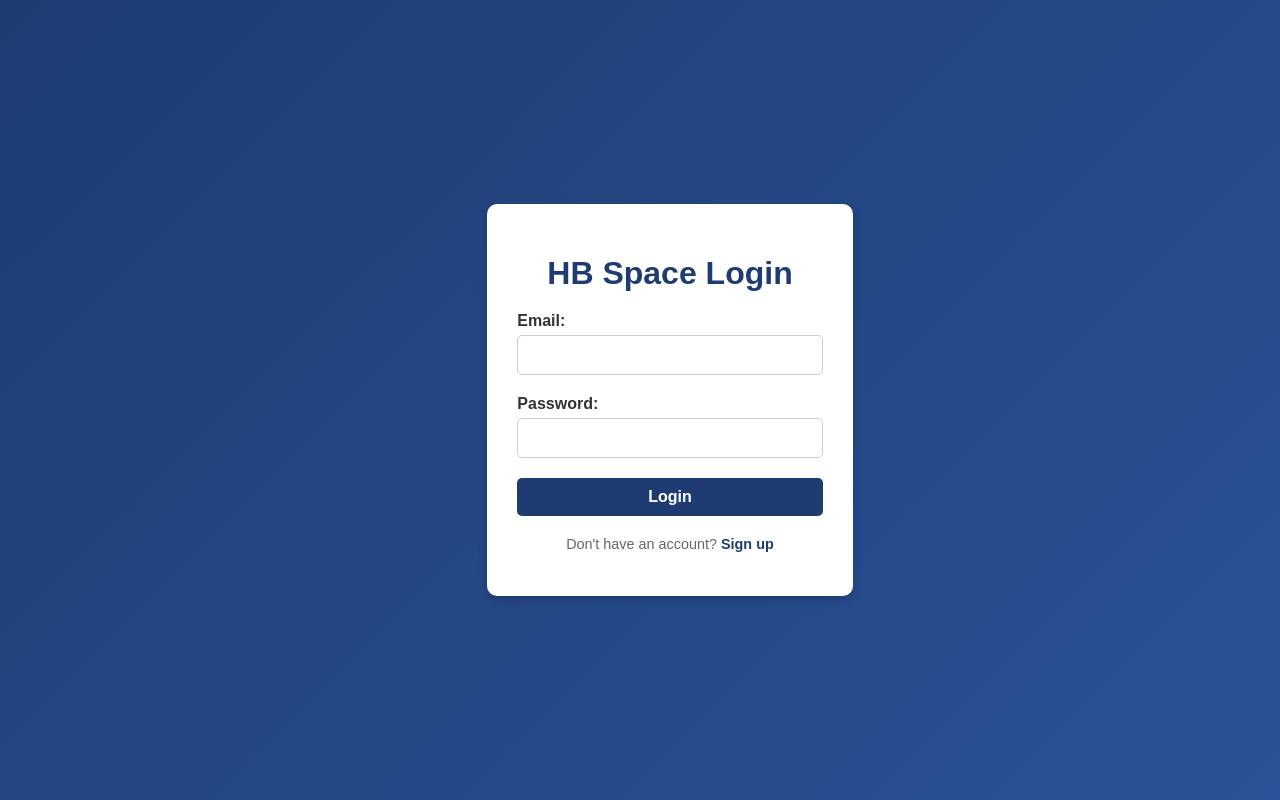
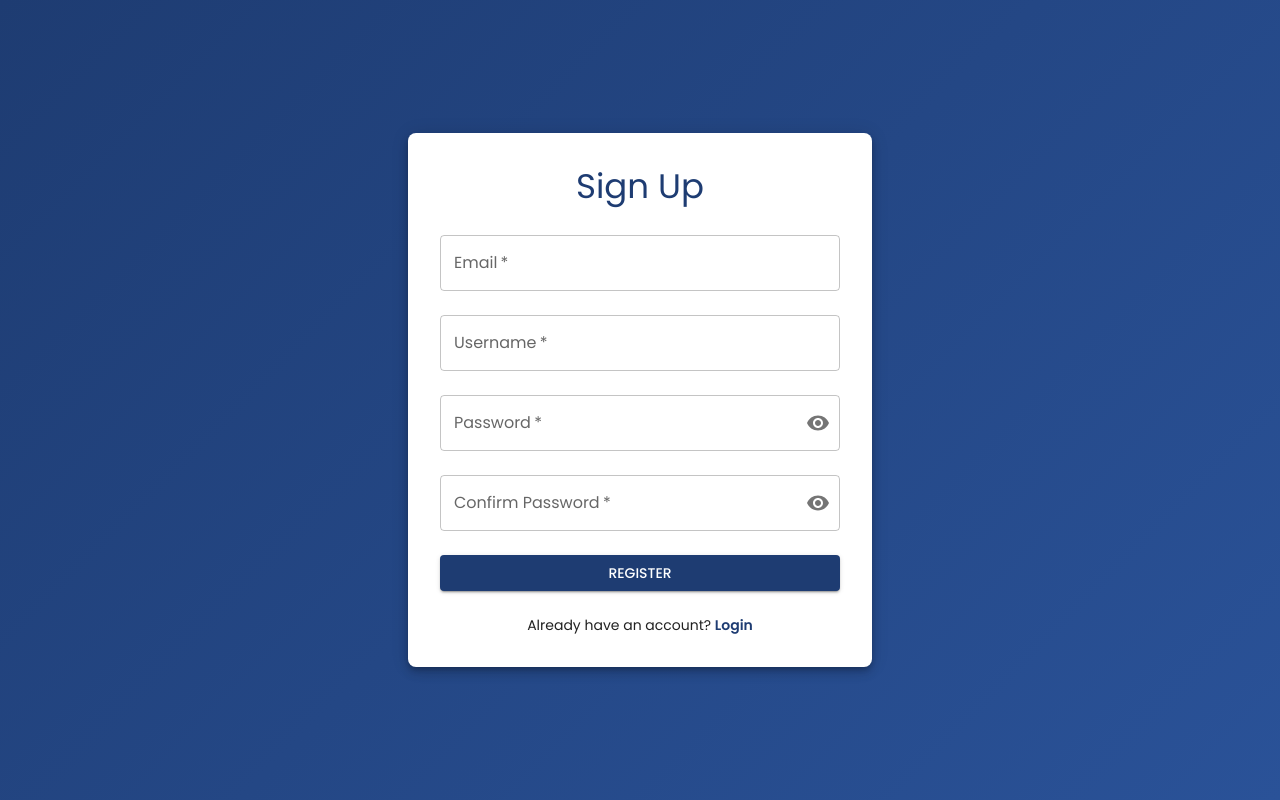
Before and after one commit to foxsroot/HB-Space, a React (Vite) app in the folder frontend/: page /register in a window 1280 px wide. Built offline with nearby package versions, Linux system fonts and the light colour scheme.

Commit message:
Added Registration Page & Converted to MaterialUI

```diff
--- a/frontend/src/css/index.css
+++ b/frontend/src/css/index.css
@@ -1,68 +1,7 @@
-/* :root {
-  font-family: system-ui, Avenir, Helvetica, Arial, sans-serif;
-  line-height: 1.5;
-  font-weight: 400;
+@import url('https://fonts.googleapis.com/css2?family=Poppins:wght@400;500;600&display=swap');
 
-  color-scheme: light dark;
-  color: rgba(255, 255, 255, 0.87);
-  background-color: #213448;
-
-  font-synthesis: none;
-  text-rendering: optimizeLegibility;
-  -webkit-font-smoothing: antialiased;
-  -moz-osx-font-smoothing: grayscale;
+html, body {
+  margin: 0;
+  padding: 0;
+  height: 100%;
 }
-
-a {
-  font-weight: 500;
-  color: #646cff;
-  text-decoration: inherit;
-}
-a:hover {
-  color: #535bf2;
-}
-
-body {
-  margin: 0;
-  display: flex;
-  place-items: center;
-  min-width: 320px;
-  min-height: 100vh;
-}
-
-h1 {
-  font-size: 3.2em;
-  line-height: 1.1;
-}
-
-button {
-  border-radius: 8px;
-  border: 1px solid transparent;
-  padding: 0.6em 1.2em;
-  font-size: 1em;
-  font-weight: 500;
-  font-family: inherit;
-  background-color: #1a1a1a;
-  cursor: pointer;
-  transition: border-color 0.25s;
-}
-button:hover {
-  border-color: #646cff;
-}
-button:focus,
-button:focus-visible {
-  outline: 4px auto -webkit-focus-ring-color;
-}
-
-@media (prefers-color-scheme: light) {
-  :root {
-    color: #213448;
-    background-color: #ffffff;
-  }
-  a:hover {
-    color: #747bff;
-  }
-  button {
-    background-color: #f9f9f9;
-  }
-} */
--- a/frontend/src/css/login.css
+++ /dev/null
@@ -1,131 +0,0 @@
-body {
-  font-family: 'Arial', sans-serif;
-  background: linear-gradient(135deg, #1e3c72, #2a5298);
-  color: #ffffff;
-  margin: 0;
-  padding: 0;
-  display: flex;
-  justify-content: center;
-  align-items: center;
-  height: 100vh;
-}
-
-#root {
-  max-width: 1280px;
-  margin: 0 auto;
-  padding: 2rem;
-  text-align: center;
-}
-
-.logo {
-  height: 6em;
-  padding: 1.5em;
-  will-change: filter;
-  transition: filter 300ms;
-}
-.logo:hover {
-  filter: drop-shadow(0 0 2em #646cffaa);
-}
-.logo.react:hover {
-  filter: drop-shadow(0 0 2em #61dafbaa);
-}
-
-@keyframes logo-spin {
-  from {
-    transform: rotate(0deg);
-  }
-  to {
-    transform: rotate(360deg);
-  }
-}
-
-@media (prefers-reduced-motion: no-preference) {
-  a:nth-of-type(2) .logo {
-    animation: logo-spin infinite 20s linear;
-  }
-}
-
-.card {
-  padding: 2em;
-}
-
-.read-the-docs {
-  color: #888;
-}
-
-.login-container {
-  background-color: #ffffff;
-  color: #333333;
-  max-width: 400px;
-  width: 100%;
-  padding: 30px;
-  border-radius: 10px;
-  box-shadow: 0 4px 10px rgba(0, 0, 0, 0.2);
-  text-align: center;
-}
-
-h1 {
-  font-size: 2rem;
-  margin-bottom: 20px;
-  color: #1e3c72;
-}
-
-.form-group {
-  margin-bottom: 20px;
-  text-align: left;
-}
-
-label {
-  display: block;
-  margin-bottom: 5px;
-  font-weight: bold;
-  color: #333333;
-}
-
-input {
-  width: 93%;
-  padding: 10px;
-  border: 1px solid #cccccc;
-  border-radius: 5px;
-  font-size: 1rem;
-  color: #333333;
-}
-
-input:focus {
-  outline: none;
-  border-color: #1e3c72;
-  box-shadow: 0 0 5px rgba(30, 60, 114, 0.5);
-}
-
-.login-button {
-  width: 100%;
-  padding: 10px;
-  background-color: #1e3c72;
-  color: #ffffff;
-  border: none;
-  border-radius: 5px;
-  font-size: 1rem;
-  font-weight: bold;
-  cursor: pointer;
-  transition: background-color 0.3s ease;
-}
-
-.login-button:hover {
-  background-color: #2a5298;
-}
-
-.footer {
-  margin-top: 20px;
-  font-size: 0.9rem;
-  color: #666666;
-}
-
-.footer a {
-  color: #1e3c72;
-  text-decoration: none;
-  font-weight: bold;
-}
-
-.footer a:hover {
-  text-decoration: underline;
-}
--- a/frontend/src/login.tsx
+++ b/frontend/src/login.tsx
@@ -1,5 +1,12 @@
 import { useState } from 'react';
-import './css/login.css';
+import {
+  Box,
+  Button,
+  TextField,
+  Typography,
+  Link,
+  Paper,
+} from '@mui/material';
 
 function Login() {
   const [email, setEmail] = useState('');
@@ -13,39 +20,69 @@ function Login() {
   };
 
   return (
-    <div className="login-container">
-      <h1>HB Space Login</h1>
-      <form onSubmit={handleLogin}>
-        <div className="form-group">
-          <label htmlFor="email">Email:</label>
-          <input
+    <Box
+      display="flex"
+      justifyContent="center"
+      alignItems="center"
+      minHeight="100vh"
+      sx={{
+        background: 'linear-gradient(135deg, #1e3c72, #2a5298)',
+        m: 0,
+        p: 0
+      }}
+    >
+      <Paper
+        elevation={6}
+        sx={{
+          padding: 4,
+          width: 400,
+          borderRadius: 2,
+          textAlign: 'center',
+        }}
+      >
+        <Typography variant="h4" gutterBottom color="primary">
+          Login
+        </Typography>
+
+        <Box component="form" onSubmit={handleLogin} noValidate>
+          <TextField
+            label="Email"
             type="email"
-            id="email"
+            fullWidth
+            margin="normal"
             value={email}
             onChange={(e) => setEmail(e.target.value)}
             required
           />
-        </div>
-        <div className="form-group">
-          <label htmlFor="password">Password:</label>
-          <input
+          <TextField
+            label="Password"
             type="password"
-            id="password"
+            fullWidth
+            margin="normal"
             value={password}
             onChange={(e) => setPassword(e.target.value)}
             required
           />
-        </div>
-        <button type="submit" className="login-button">
-          Login
-        </button>
-      </form>
-      <div className="footer">
-        <p>
-          Don't have an account? <a href="/register">Sign up</a>
-        </p>
-      </div>
-    </div>
+          <Button
+            type="submit"
+            variant="contained"
+            fullWidth
+            sx={{ mt: 2, backgroundColor: '#1e3c72', '&:hover': { backgroundColor: '#2a5298' } }}
+          >
+            Login
+          </Button>
+        </Box>
+
+        <Box mt={3}>
+          <Typography variant="body2">
+            Don&apos;t have an account?{' '}
+            <Link href="/register" underline="hover" fontWeight="bold" color="primary">
+              Sign up
+            </Link>
+          </Typography>
+        </Box>
+      </Paper>
+    </Box>
   );
 }
 
--- a/frontend/src/main.tsx
+++ b/frontend/src/main.tsx
@@ -1,10 +1,21 @@
-import { StrictMode } from 'react'
-import { createRoot } from 'react-dom/client'
-import './css/index.css'
-import Login from './login.tsx'
+import { StrictMode } from 'react';
+import { createRoot } from 'react-dom/client';
+import { BrowserRouter, Routes, Route } from 'react-router-dom';
+import { ThemeProvider } from '@mui/material/styles';
+import './css/index.css';
+import Login from './login.tsx';
+import Register from './register.tsx';
+import theme from './theme';
 
 createRoot(document.getElementById('root')!).render(
   <StrictMode>
-    <Login />
+    <ThemeProvider theme={theme}>
+      <BrowserRouter>
+        <Routes>
+          <Route path="/login" element={<Login />} />
+          <Route path="/register" element={<Register />} />
+        </Routes>
+      </BrowserRouter>
+    </ThemeProvider>
   </StrictMode>,
 )
--- /dev/null
+++ b/frontend/src/register.tsx
@@ -0,0 +1,149 @@
+import { useState } from 'react';
+import {
+  Box,
+  Button,
+  TextField,
+  Typography,
+  Link,
+  Paper,
+  InputAdornment,
+  IconButton,
+} from '@mui/material';
+import { Visibility, VisibilityOff } from '@mui/icons-material';
+
+function Register() {
+  const [email, setEmail] = useState('');
+  const [username, setUsername] = useState('');
+  const [password, setPassword] = useState('');
+  const [confirmPassword, setConfirmPassword] = useState('');
+  const [showPassword, setShowPassword] = useState(false);
+  const [showConfirmPassword, setShowConfirmPassword] = useState(false);
+  const [error, setError] = useState('');
+
+  const handleRegister = (e: React.FormEvent) => {
+    e.preventDefault();
+
+    if (password !== confirmPassword) {
+      setError('Passwords do not match');
+      return;
+    }
+
+    setError('');
+    console.log('Email:', email);
+    console.log('Username:', username);
+    console.log('Password:', password);
+    // Add your registration logic here (e.g., API call)
+  };
+
+  return (
+    <Box
+      display="flex"
+      justifyContent="center"
+      alignItems="center"
+      minHeight="100vh"
+      sx={{
+        background: 'linear-gradient(135deg, #1e3c72, #2a5298)',
+        m: 0,
+        p: 0,
+      }}
+    >
+      <Paper
+        elevation={6}
+        sx={{
+          padding: 4,
+          width: 400,
+          borderRadius: 2,
+          textAlign: 'center',
+        }}
+      >
+        <Typography variant="h4" gutterBottom color="primary">
+          Sign Up
+        </Typography>
+
+        <Box component="form" onSubmit={handleRegister} noValidate>
+          <TextField
+            label="Email"
+            type="email"
+            fullWidth
+            margin="normal"
+            value={email}
+            onChange={(e) => setEmail(e.target.value)}
+            required
+          />
+          <TextField
+            label="Username"
+            type="text"
+            fullWidth
+            margin="normal"
+            value={username}
+            onChange={(e) => setUsername(e.target.value)}
+            required
+          />
+          <TextField
+            label="Password"
+            type={showPassword ? 'text' : 'password'}
+            fullWidth
+            margin="normal"
+            value={password}
+            onChange={(e) => setPassword(e.target.value)}
+            required
+            InputProps={{
+              endAdornment: (
+                <InputAdornment position="end">
+                  <IconButton
+                    onClick={() => setShowPassword(!showPassword)}
+                    edge="end"
+                  >
+                    {showPassword ? <VisibilityOff /> : <Visibility />}
+                  </IconButton>
+                </InputAdornment>
+              ),
+            }}
+          />
+          <TextField
+            label="Confirm Password"
+            type={showConfirmPassword ? 'text' : 'password'}
+            fullWidth
+            margin="normal"
+            value={confirmPassword}
+            onChange={(e) => setConfirmPassword(e.target.value)}
+            required
+            error={!!error}
+            helperText={error}
+            InputProps={{
+              endAdornment: (
+                <InputAdornment position="end">
+                  <IconButton
+                    onClick={() => setShowConfirmPassword(!showConfirmPassword)}
+                    edge="end"
+                  >
+                    {showConfirmPassword ? <VisibilityOff /> : <Visibility />}
+                  </IconButton>
+                </InputAdornment>
+              ),
+            }}
+          />
+          <Button
+            type="submit"
+            variant="contained"
+            fullWidth
+            sx={{ mt: 2, backgroundColor: '#1e3c72', '&:hover': { backgroundColor: '#2a5298' } }}
+          >
+            Register
+          </Button>
+        </Box>
+
+        <Box mt={3}>
+          <Typography variant="body2">
+            Already have an account?{' '}
+            <Link href="/login" underline="hover" fontWeight="bold" color="primary">
+              Login
+            </Link>
+          </Typography>
+        </Box>
+      </Paper>
+    </Box>
+  );
+}
+
+export default Register;
--- /dev/null
+++ b/frontend/src/theme.ts
@@ -0,0 +1,41 @@
+import { createTheme } from '@mui/material/styles';
+
+const theme = createTheme({
+    palette: {
+        primary: {
+            main: '#1e3c72',
+        },
+        secondary: {
+            main: '#2a5298',
+        },
+    },
+    typography: {
+        fontFamily: '"Poppins", Arial, sans-serif',
+        h1: {
+            fontFamily: '"Poppins", Arial, sans-serif',
+        },
+        h2: {
+            fontFamily: '"Poppins", Arial, sans-serif',
+        },
+        h3: {
+            fontFamily: '"Poppins", Arial, sans-serif',
+        },
+        h4: {
+            fontFamily: '"Poppins", Arial, sans-serif',
+        },
+        h5: {
+            fontFamily: '"Poppins", Arial, sans-serif',
+        },
+        h6: {
+            fontFamily: '"Poppins", Arial, sans-serif',
+        },
+        body1: {
+            fontFamily: '"Poppins", Arial, sans-serif', // Apply to body text
+        },
+        body2: {
+            fontFamily: '"Poppins", Arial, sans-serif',
+        },
+    },
+});
+
+export default theme;
```
Also changed, not shown: frontend/package.json (+6 -1 lines), 1 other file (tests, documents, lock files or other folders).
